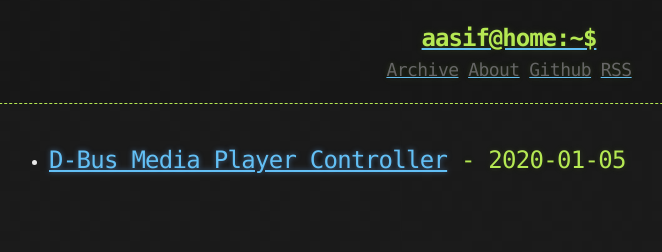
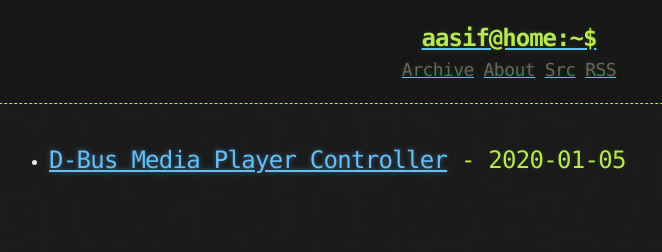
Before and after one commit to versi786/versi786.github.io, a Jekyll site: the page built from index.html, in a window 1280 px wide. Shown: the top 252 px of the page, without its empty margins (131-793 px from the left). Built offline with Jekyll 4.4.1, drawn with Linux system fonts in a browser that asks for light colours; the list of posts is cut into pages by our own code.

Commit message:
update src link

```diff
--- a/_includes/links.html
+++ b/_includes/links.html
@@ -1,4 +1,4 @@
 <a href="{{ "/archive" | prepend: site.baseurl | replace: '//', '/' }}"><h2 class="header-link">Archive</h2></a>
 <a href="{{ "/about" | prepend: site.baseurl | replace: '//', '/' }}"><h2 class="header-link">About</h2></a>
-<a href="http://www.github.com/versi786"><h2 class="header-link">Github</h2></a>
+<a href="https://github.com/versi786/versi786.github.io"><h2 class="header-link">Src</h2></a>
 <a href="{{ "/atom.xml" | prepend: site.baseurl | replace: '//', '/' }}"><h2 class="header-link">RSS</h2></a>
```
